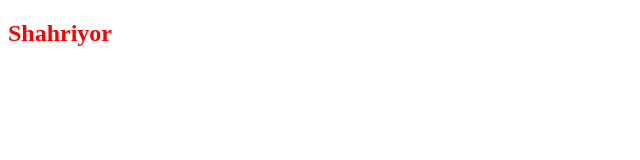
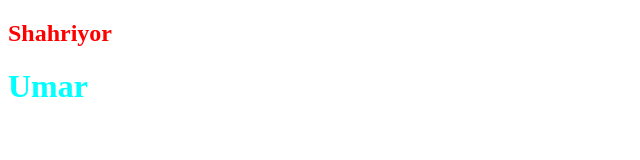
Before and after one commit to ShahriyorDeveloper/team-Project, a plain HTML site: page index.html in a window 1280 px wide. Shown: the whole page, without its empty margins (0-640 px from the left). Drawn offline with Linux system fonts and the light colour scheme.

Commit message:
men ham text qo'shdim

```diff
--- a/index.html
+++ b/index.html
@@ -9,5 +9,7 @@
 <body>
     <h2 class="shahriyor">Shahriyor</h2>
 
+    <h1 class="Umar">Umar</h1>
+
 </body>
 </html>
--- a/style.css
+++ b/style.css
@@ -1,3 +1,7 @@
 .shahriyor{
     color: red;
 }
+
+.Umar{
+    color: aqua;
+}
```
